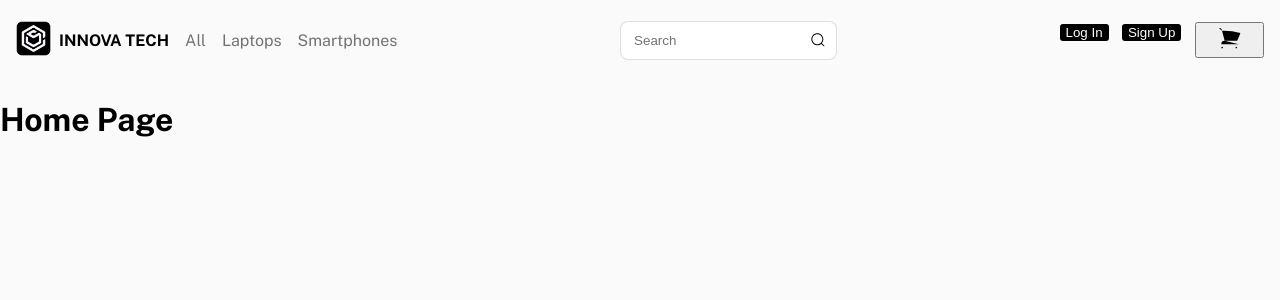
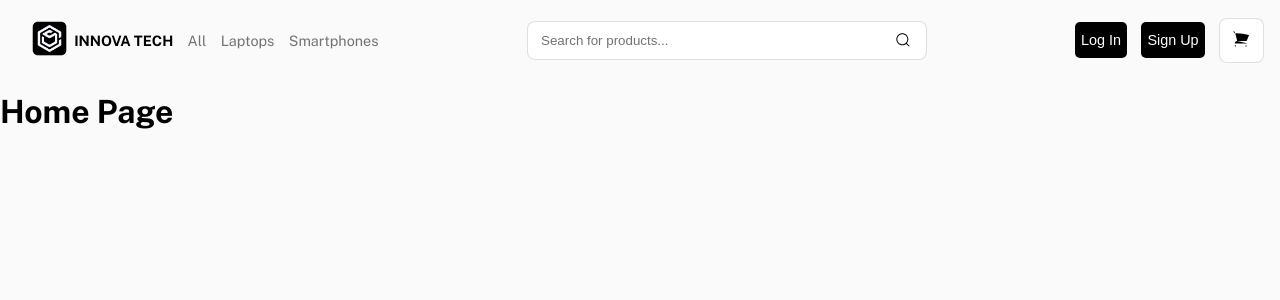
Before and after one commit to Vrmoya/innovatech-front, a React (Vite) app in the folder Client/: page / in a window 1280 px wide. Shown: the top 300 px of the page. Built offline with nearby package versions, Linux system fonts and the light colour scheme.

Commit message:
NavBar for Mobile

```diff
--- a/Client/src/components/NavBar/NavBar.jsx
+++ b/Client/src/components/NavBar/NavBar.jsx
@@ -1,3 +1,4 @@
+import React, { useState } from 'react';
 import style from './NavBar.module.css'
 import logo from '../../../public/logo.png'
 import { Link } from "react-router-dom";
@@ -5,31 +6,52 @@ import PATHROURES from '../../helpers/PathRoutes';
 import SearchBar from '../SearchBar/SearchBar';
 
 const NavBar = () => {
+    const [showNav, setShowNav] = useState(null);
+
+    const toggleNav = () => {
+        setShowNav(!showNav);
+    };
+
     return (
-        <nav className={style.container}>
+        <nav className={style.nav}>
+            <div className={style.mainContent}>
+                <div className={style.mobileButtonContent}>
+                    <button className={style.mobileButtonOpen} onClick={toggleNav}>☰</button>
+                </div>
                 <div className={style.linkContainer}>
                     <Link to={PATHROURES.HOME}>
                         <img src={logo} alt="" className={style.img} />
                     </Link>
                     <Link to={PATHROURES.HOME} className={style.title}>INNOVA TECH</Link>
-                <div className={style.linkContent}>
-                    <Link to={PATHROURES.PRODUCTS} className={style.link}>All</Link>
-                    <Link to={PATHROURES.PRODUCTS} className={style.link}>Laptops</Link>
-                    <Link to={PATHROURES.PRODUCTS} className={style.link}>Smartphones</Link>
+                    <Link to={PATHROURES.PRODUCTS} className={style.linkDesk} onClick={toggleNav}>All</Link>
+                    <Link to={PATHROURES.PRODUCTS} className={style.linkDesk} onClick={toggleNav}>Laptops</Link>
+                    <Link to={PATHROURES.PRODUCTS} className={style.linkDesk} onClick={toggleNav}>Smartphones</Link>
+                    <div className={`${style.linkContentMobile} ${!showNav && style.hidden}`}>
+                        <button className={style.mobileButtonClose} onClick={toggleNav}>✘</button>
+                        <div className={style.searchMobileContent}>
+                            <SearchBar></SearchBar>
+                        </div>
+                        <Link to={PATHROURES.PRODUCTS} className={style.link} onClick={toggleNav}>All</Link>
+                        <Link to={PATHROURES.PRODUCTS} className={style.link} onClick={toggleNav}>Laptops</Link>
+                        <Link to={PATHROURES.PRODUCTS} className={style.link} onClick={toggleNav}>Smartphones</Link>
+                        <div className={style.buttonContainerMobile}>
+                            <button className={style.buttonLog}>Log In</button>
+                            <button className={style.buttonSign}>Sign Up</button>
                         </div>
                     </div>
-            <div className={style.searchContainer}>
+                </div>
+                <div className={style.searchDeskContent}>
                     <SearchBar></SearchBar>
                 </div>
-            <div className={style.carContainer}>
-                <div className={style.buttonContainer}>
-                    <button className={style.button}>Log In</button>
-                    <button className={style.button}>Sign Up</button>
+                <div className={style.cartContainer}>
+                    <div className={style.buttonContainerDesk}>
+                        <button className={style.buttonLog}>Log In</button>
+                        <button className={style.buttonSign}>Sign Up</button>
                     </div>
-                <button>
-                    <svg className={style.car} xmlns="http://www.w3.org/2000/svg" fill="none" viewBox="0 0 24 24" aria-hidden="true"><g><path d="M2.25 3h1.386c.51 0 .955.343 1.087.835l.383 1.437M7.5 14.25a3 3 0 00-3 3h15.75m-12.75-3h11.218c1.121-2.3 2.1-4.684 2.924-7.138a60.114 60.114 0 00-16.536-1.84M7.5 14.25L5.106 5.272M6 20.25a.75.75 0 11-1.5 0 .75.75 0 011.5 0zm12.75 0a.75.75 0 11-1.5 0 .75.75 0 011.5 0z"></path></g></svg>
+                    <button className={style.cartButton}>
+                        <svg className={style.cartSvg} xmlns="http://www.w3.org/2000/svg" fill="none" viewBox="0 0 24 24" aria-hidden="true"><g><path d="M2.25 3h1.386c.51 0 .955.343 1.087.835l.383 1.437M7.5 14.25a3 3 0 00-3 3h15.75m-12.75-3h11.218c1.121-2.3 2.1-4.684 2.924-7.138a60.114 60.114 0 00-16.536-1.84M7.5 14.25L5.106 5.272M6 20.25a.75.75 0 11-1.5 0 .75.75 0 011.5 0zm12.75 0a.75.75 0 11-1.5 0 .75.75 0 011.5 0z"></path></g></svg>
                     </button>
-
+                </div>
             </div>
         </nav>
     )
--- a/Client/src/components/NavBar/NavBar.module.css
+++ b/Client/src/components/NavBar/NavBar.module.css
@@ -1,13 +1,40 @@
-.container{
+.nav{
+    display: flex;
+    align-items: center;
+    height: 8vh;
+    padding-top: .5em;
+}
+
+.mainContent{
     display: flex;
     justify-content: space-between;
     align-items: center;
-    height: 10vh;
+    margin: 0 1em;
+    height: 80%;
+    width: 100%;
+}
+
+.mobileButtonClose, .mobileButtonOpen{
+    width: 45px;
+    height: 45px;
+    border: none;
+    border-radius: 8px;
+    font-size: 1.5em;
+    border: 1px solid #7471723a;
+    background-color: #fff;
+    cursor: pointer;
+}
+
+.mobileButtonOpen{
+    font-size: 1em;
+}
+
+.mobileButtonClose{
+    margin-top: 1em;
 }
 
 .linkContainer{
     display: flex;
-    justify-content: center;
     align-items: center;
     text-decoration: none;
 }
@@ -21,34 +48,135 @@
 .title{
     color: #000;
     text-decoration: none;
-    font-size: 1em;
+    font-size: .9em;
     padding-left: .5em;
     font-weight: bold;
 }
 
-.link{
-    color: #747172;
-    text-decoration: none;
-    padding-left: 1em;
+.linkDesk{
+    display: none;
 }
 
-.carContainer{
+.linkContentMobile{
+    background-color: #fff;
     display: flex;
-    margin-right: 1em;
+    flex-direction: column;
+    align-items: start;
+    padding: 0 1em;
+    position: absolute;
+    top: 0;
+    left: 0;
+    bottom: 0;
+    right: 0;
 }
 
-.button{
-    background-color: #000;
+.searchMobileContent{
+    margin: 1em 0;
+    width: 100%;
+}
+
+.link{
+    color: #000;
+    text-decoration: none;
+    font-size: 1.2em;
+    padding-top: 1em;
+}
+
+.searchDeskContent{
+    display: none;
+}
+
+.buttonContainerDesk{
+    display: none;
+}
+
+.cartButton{
+    width: 45px;
+    height: 45px;
     border: none;
-    border-radius: 3px;
-    color: #fff;
-    margin-right: 1em;
+    border-radius: 8px;
+    border: 1px solid #7471723a;
+    background-color: #fff;
     cursor: pointer;
 }
 
-.car{
+.cartSvg{
     cursor: pointer;
-    width: 4em;
-    height: 2em;
+    height: 1.5em;
     fill: #000;
 }
+
+.linkContentMobile.hidden {
+    display: none;
+}
+
+.svgMobile{
+    height: 1.5em;
+    fill: #000;
+}
+
+.buttonContainerMobile{
+    margin-top: 2em;
+}
+
+.buttonLog, .buttonSign{
+    border: none;
+    border-radius: 5px;
+    margin-right: 1em;
+    cursor: pointer;
+    height: 2.5em;
+    font-size: 1.1em;
+    background-color: #000;
+    color: #fff;
+}
+
+@media screen and (min-width: 768px){
+    .mobileButtonContent{
+        display: none;
+    }
+
+    .linkContentMobile{
+        display: none;
+    }
+
+    .linkDesk{
+        display: block;
+        text-decoration: none;
+        margin-left: 1em;
+        color: #747172;
+        font-size: .9em;
+    }
+
+    .linkDesk:hover{
+        color: #000;
+        border-bottom: 1px solid #000;
+    }
+
+    .searchDeskContent{
+        display: block;
+        width: 400px;
+    }
+
+    .buttonContainerDesk{
+        display: block;
+    }
+
+    .cartContainer{
+        display: flex;
+        align-items: center;
+    }
+
+    .buttonLog, .buttonSign{
+        font-size: .9em;
+    }
+}
+
+@media screen and (max-width: 1024px){
+    .title{
+        display: none;
+    }
+
+    .searchDeskContent{
+        width: 280px;
+    }
+}
--- a/Client/src/components/SearchBar/SearchBar.jsx
+++ b/Client/src/components/SearchBar/SearchBar.jsx
@@ -4,7 +4,7 @@ const SearchBar = () => {
     return (
         <div className={style.group}>
             <svg className={style.icon} aria-hidden="true" viewBox="0 0 24 24"><g><path d="M21.53 20.47l-3.66-3.66C19.195 15.24 20 13.214 20 11c0-4.97-4.03-9-9-9s-9 4.03-9 9 4.03 9 9 9c2.215 0 4.24-.804 5.808-2.13l3.66 3.66c.147.146.34.22.53.22s.385-.073.53-.22c.295-.293.295-.767.002-1.06zM3.5 11c0-4.135 3.365-7.5 7.5-7.5s7.5 3.365 7.5 7.5-3.365 7.5-7.5 7.5-7.5-3.365-7.5-7.5z"></path></g></svg>
-            <input className={style.input} placeholder="Search"/>
+            <input className={style.input} placeholder="Search for products..."/>
         </div>
     )
 }
--- a/Client/src/components/SearchBar/SearchBar.module.css
+++ b/Client/src/components/SearchBar/SearchBar.module.css
@@ -2,11 +2,11 @@
     display: flex;
     align-items: center;
     position: relative;
+    height: 100%;
 }
-
 .input {
     height: 35px;
-    width: 200px;
+    width: 100%;
     padding-left: 1em;
     border: 1px solid #7471723a;
     border-radius: 8px;
@@ -27,9 +27,9 @@
 
 .icon {
     position: absolute;
-    left: 1rem;
+    right: 0;
     fill: #000;
     width: 1rem;
     height: 1rem;
-    margin: 80%;
+    margin-right: 1em;
 }
```
Lines whose indentation alone changed are shown as unchanged.
